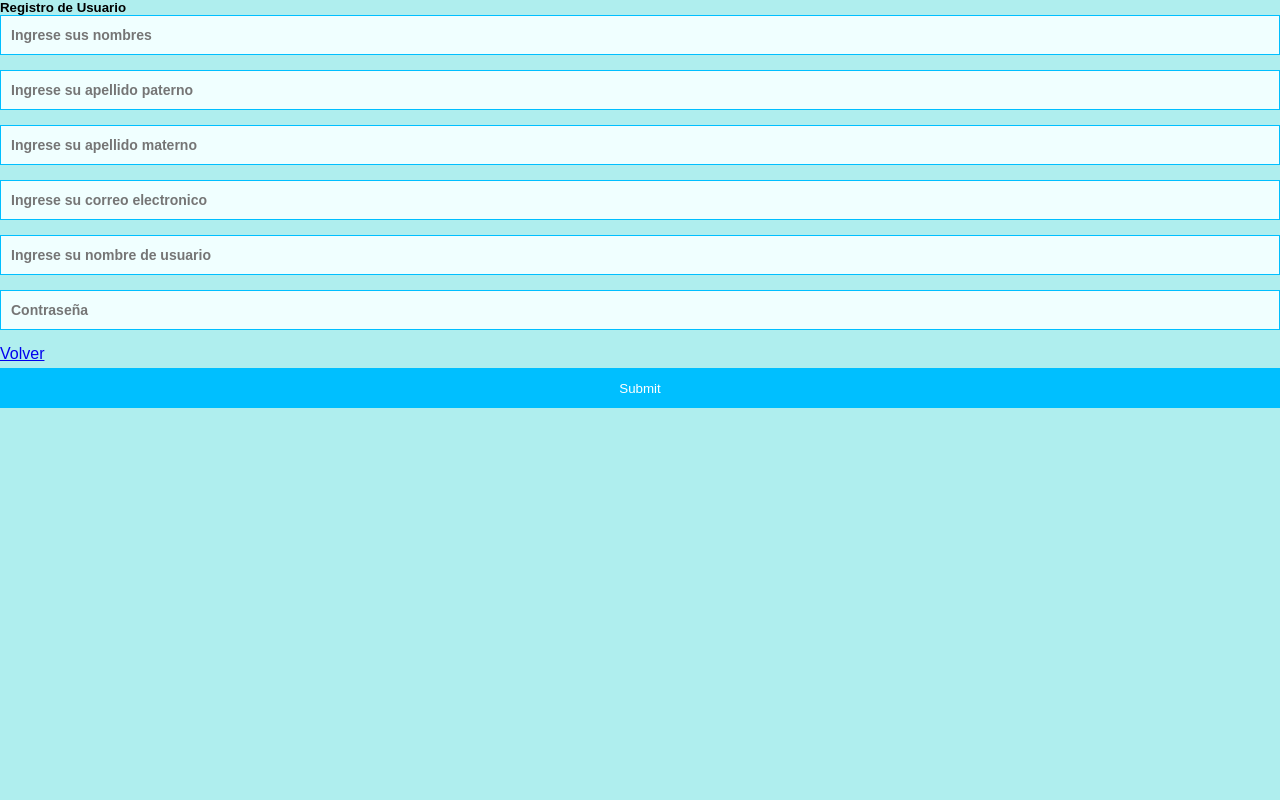
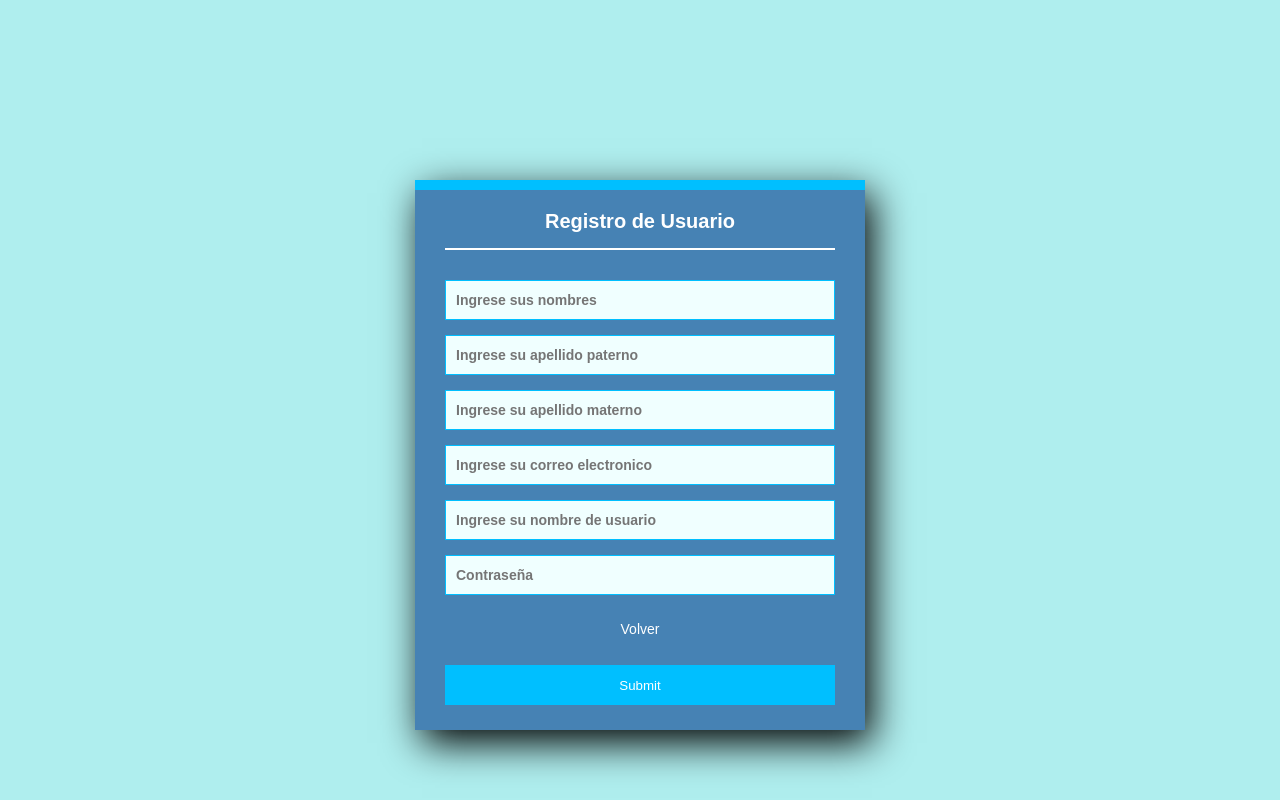
Before and after one commit to cjosgg/SistemaFinal, a PHP site: page /formulario_Admin.php in a window 1280 px wide. Run offline with PHP 8.4, Linux system fonts and the light colour scheme.

Commit message:
Update Estilos.css

```diff
--- a/Estilos_CSS/Estilos.css
+++ b/Estilos_CSS/Estilos.css
@@ -15,7 +15,7 @@ body{
 .form-login {
 
 	width: 450px;
-	height: 370px;
+	height: 380px;
 	background: #4682B4;
 	margin: auto;
 	margin-top: 180px;
@@ -23,6 +23,32 @@ body{
 	padding: 20px 30px;
 	border-top: 10px solid 	#00BFFF;
 	color: white;
+
+}
+
+.form-Regis{
+
+	width: 450px;
+	height: 550px;
+	background: #4682B4;
+	margin: auto;
+	margin-top: 180px;
+	box-shadow: 7px 13px 37px #000;
+	padding: 20px 30px;
+	border-top: 10px solid 	#00BFFF;
+	color: white;
+
+}
+
+
+.form-Regis h5{
+
+	margin: 0;
+	text-align: center;
+	height: 40px;
+	margin-bottom: 30px;
+	border-bottom: 2px solid;
+	font-size: 20px;
 
 }
 
@@ -83,3 +109,26 @@ body{
 	text-decoration: underline;
 
 }
+
+.form-Regis p{
+
+	margin-top: 10px;
+	height: 40px;
+	text-align: center;
+
+
+}
+
+.form-Regis a{
+
+	color: white;
+	text-decoration: none;
+	font-size: 14px;
+
+}
+
+.form-Regis a:hover{
+
+	text-decoration: underline;
+
+}
```
